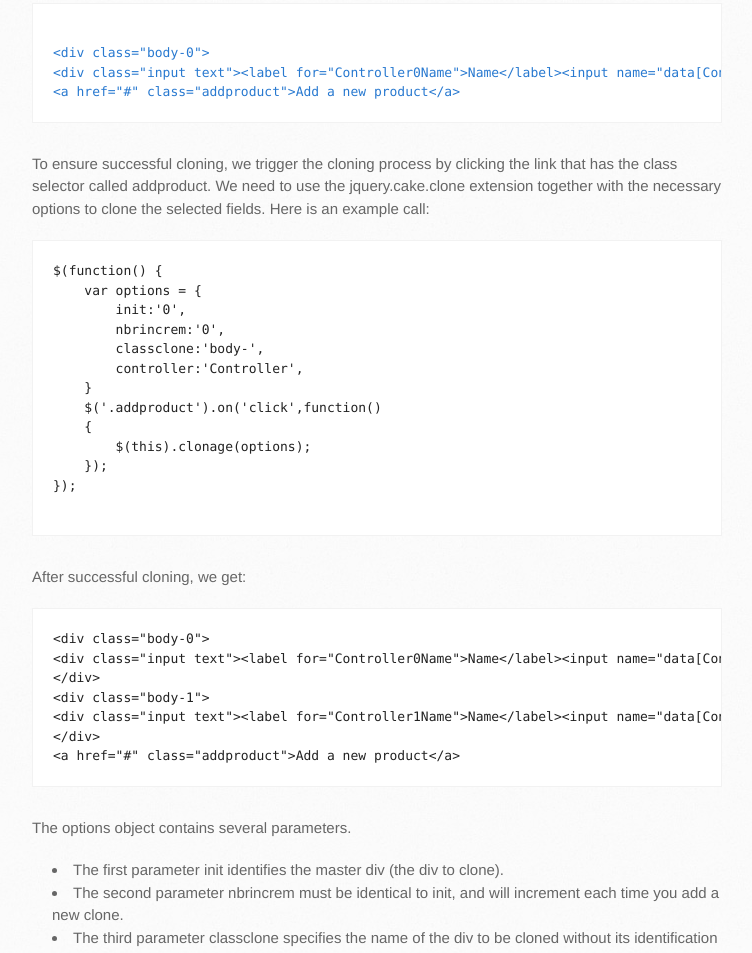
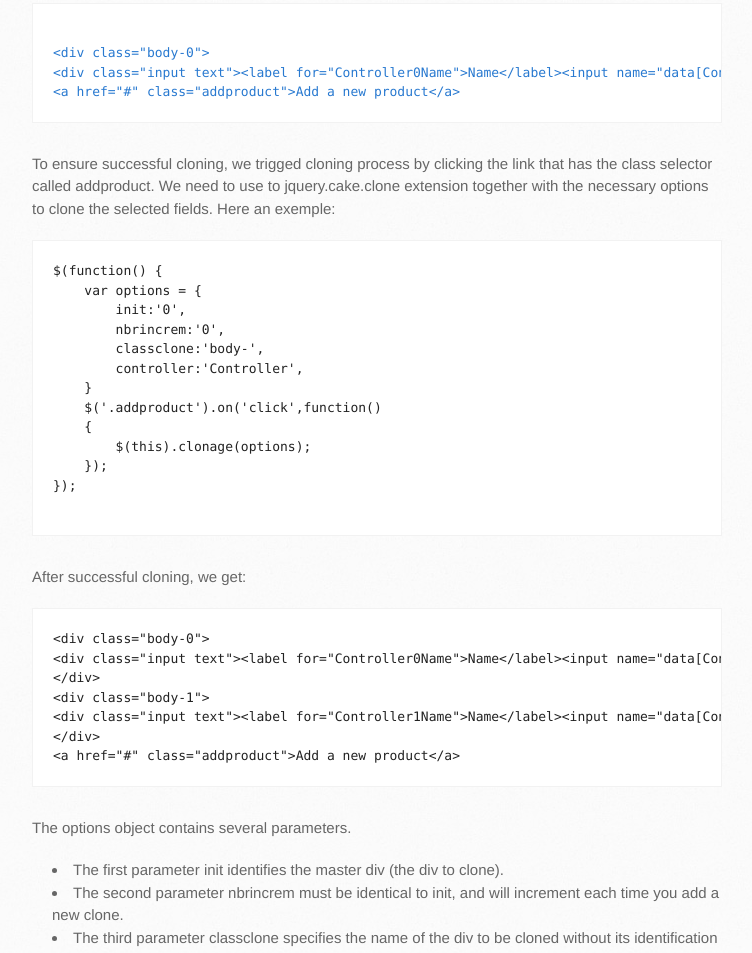
Before and after one commit to leknoppix/jquery.cake.clone, a plain HTML site: page index.html in a window 1280 px wide. Shown: the part 804-1757 px from the top of the page, without its empty margins (138-890 px from the left). Drawn offline with Linux system fonts and the light colour scheme.

Commit message:
English edit

```diff
--- a/index.html
+++ b/index.html
@@ -62,7 +62,7 @@
 &lt;a href="#" class="addproduct"&gt;Add a new product&lt;/a&gt;
 </code></pre>
 
-<p>To ensure successful cloning, we trigger the cloning process by clicking the link that has the class selector called addproduct. We need to use the jquery.cake.clone extension together with the necessary options to clone the selected fields. Here is an example call:</p>
+<p>To ensure successful cloning, we trigged cloning process by clicking the link that has the class selector called addproduct. We need to use to jquery.cake.clone extension together with the necessary options to clone the selected fields. Here an exemple:</p>
 
 <pre name="code" class="javascript">
 $(function() {
```
